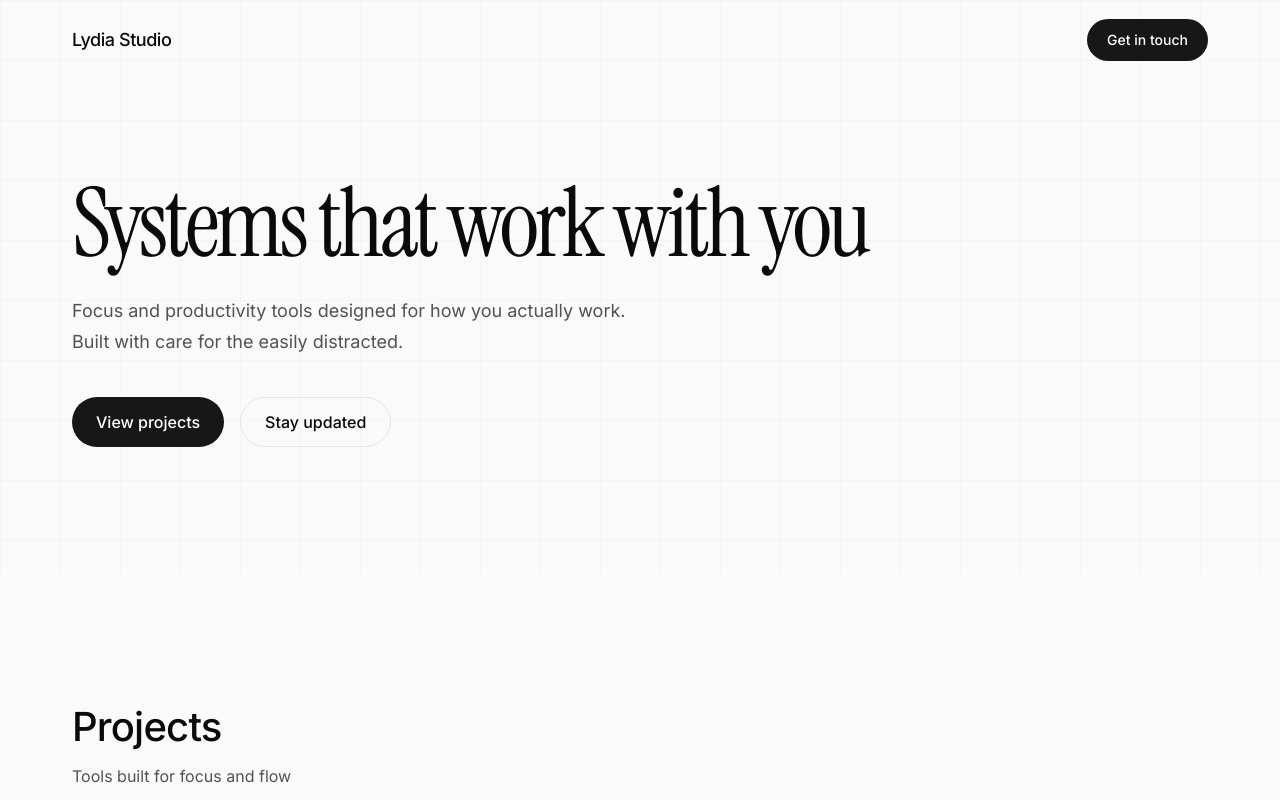
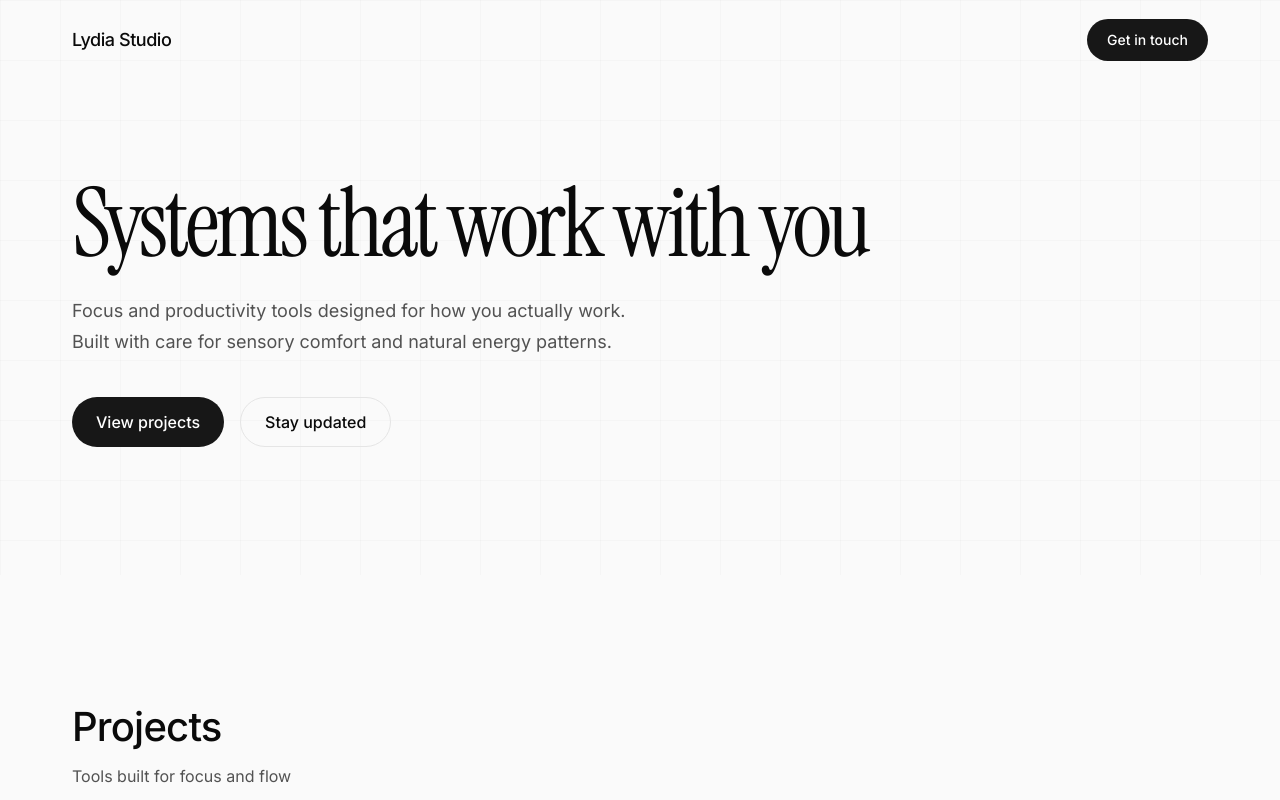
Before and after one commit to lydiacodesdaily/lydiastudio-site, a Next.js app: page / in a window 1280 px wide. Shown: the top 800 px of the page. Built offline with nearby package versions, Linux system fonts and the light colour scheme.

Commit message:
Update hero text

```diff
--- a/app/page.tsx
+++ b/app/page.tsx
@@ -52,8 +52,7 @@ export default function Home() {
                 className="text-body-lg text-secondary max-w-xl mb-10"
               >
                 Focus and productivity tools designed for how you actually work.
-                Built with care for the easily distracted.
-              </motion.p>
+                Built with care for sensory comfort and natural energy patterns.              </motion.p>
 
               <motion.div
                 variants={fadeUp}
```
